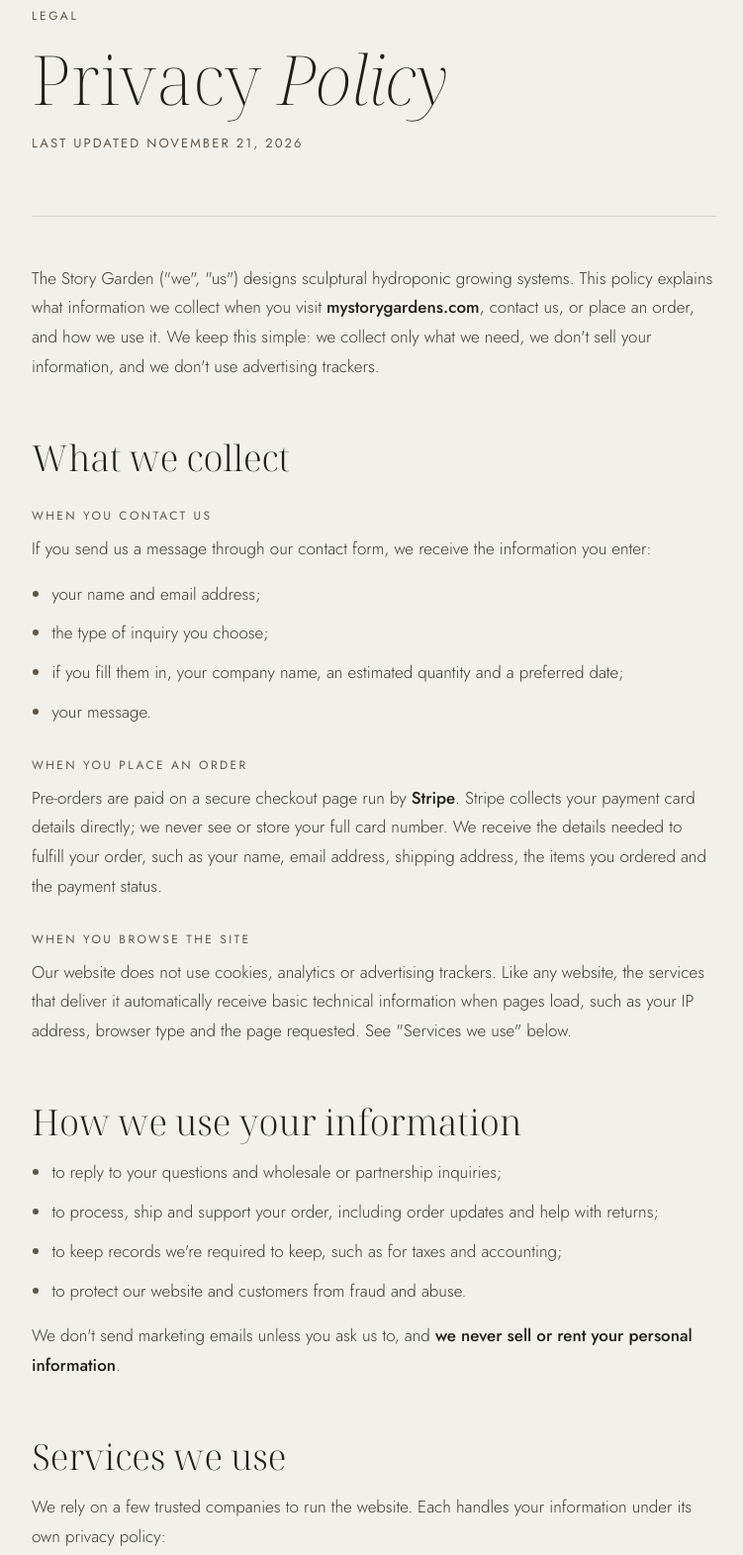
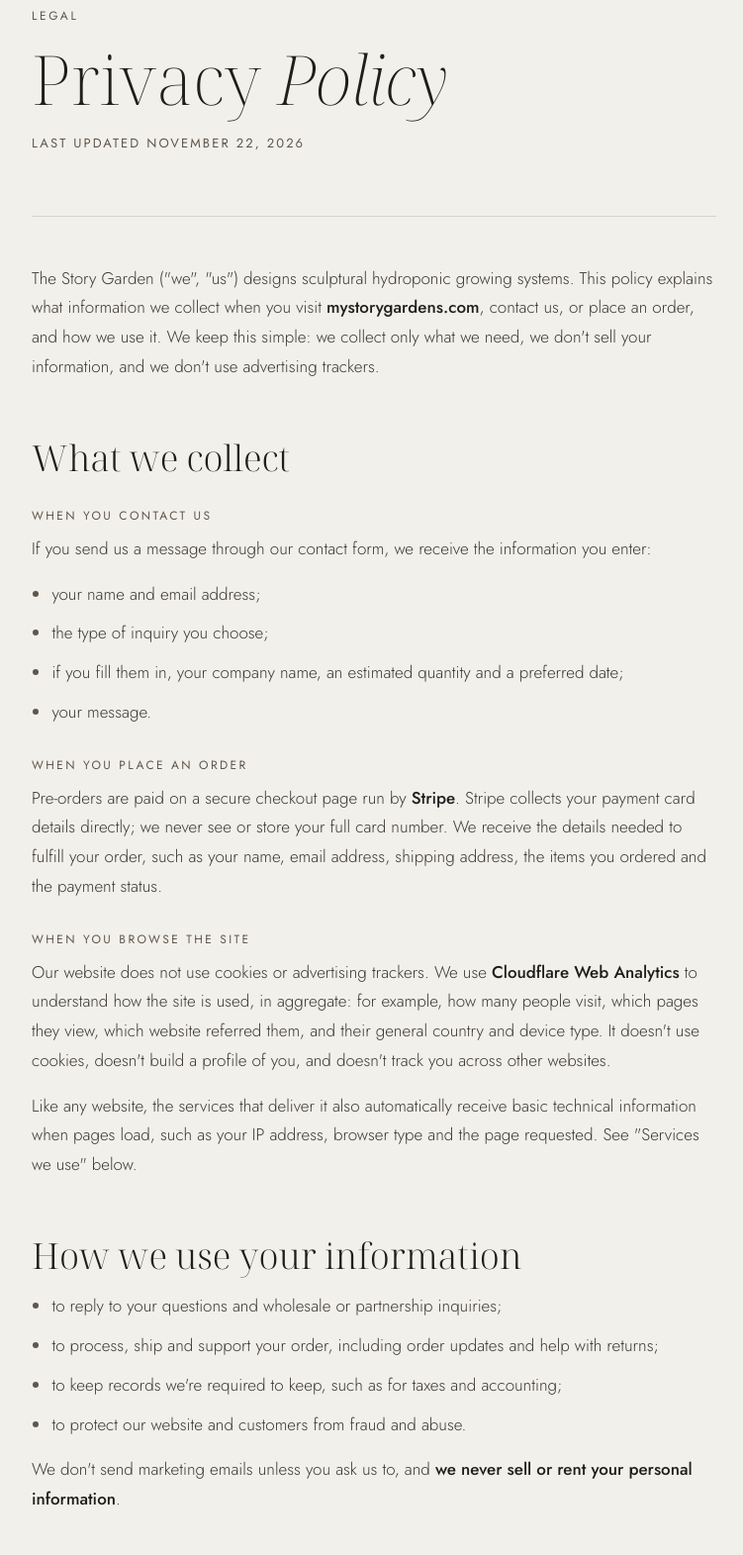
Before and after one commit to emmadembo/mystorygarden.me, a plain HTML site: page privacy.html in a window 1280 px wide. Shown: the part 180-1751 px from the top of the page at 99% size, without its empty margins (262-1013 px from the left). Drawn offline with Linux system fonts and the light colour scheme.

Commit message:
Add Cloudflare Web Analytics and update the privacy policy
Cookie-free Cloudflare Web Analytics beacon on both pages. The privacy
policy now describes it and lists Cloudflare under services we use.

```diff
--- a/privacy.html
+++ b/privacy.html
@@ -35,7 +35,7 @@
   <main class="container legal">
     <p class="label">Legal</p>
     <h1 class="title-xl">Privacy <em>Policy</em></h1>
-    <p class="legal-date">Last updated November 21, 2026</p>
+    <p class="legal-date">Last updated November 22, 2026</p>
 
     <div class="legal-body">
       <p>The Story Garden ("we", "us") designs sculptural hydroponic growing systems. This policy explains what information we collect when you visit <strong>mystorygardens.com</strong>, contact us, or place an order, and how we use it. We keep this simple: we collect only what we need, we don't sell your information, and we don't use advertising trackers.</p>
@@ -55,7 +55,8 @@
       <p>Pre-orders are paid on a secure checkout page run by <strong>Stripe</strong>. Stripe collects your payment card details directly; we never see or store your full card number. We receive the details needed to fulfill your order, such as your name, email address, shipping address, the items you ordered and the payment status.</p>
 
       <h3>When you browse the site</h3>
-      <p>Our website does not use cookies, analytics or advertising trackers. Like any website, the services that deliver it automatically receive basic technical information when pages load, such as your IP address, browser type and the page requested. See "Services we use" below.</p>
+      <p>Our website does not use cookies or advertising trackers. We use <strong>Cloudflare Web Analytics</strong> to understand how the site is used, in aggregate: for example, how many people visit, which pages they view, which website referred them, and their general country and device type. It doesn't use cookies, doesn't build a profile of you, and doesn't track you across other websites.</p>
+      <p>Like any website, the services that deliver it also automatically receive basic technical information when pages load, such as your IP address, browser type and the page requested. See "Services we use" below.</p>
 
       <h2>How we use your information</h2>
       <ul>
@@ -72,6 +73,7 @@
         <li><strong>Formspree</strong> receives contact-form messages and forwards them to us by email. It stores submissions and filters spam. <a href="https://formspree.io/legal/privacy-policy" rel="noopener">Formspree privacy policy</a></li>
         <li><strong>Stripe</strong> processes payments and runs our checkout page. <a href="https://stripe.com/privacy" rel="noopener">Stripe privacy policy</a></li>
         <li><strong>GitHub Pages</strong> hosts this website and may log technical information such as IP addresses for security. <a href="https://docs.github.com/en/site-policy/privacy-policies/github-general-privacy-statement" rel="noopener">GitHub privacy statement</a></li>
+        <li><strong>Cloudflare Web Analytics</strong> counts visits and page views anonymously, without cookies. <a href="https://www.cloudflare.com/privacypolicy/" rel="noopener">Cloudflare privacy policy</a></li>
         <li><strong>Google Fonts</strong> supplies the typefaces on this site, so your browser connects to Google to load them. <a href="https://policies.google.com/privacy" rel="noopener">Google privacy policy</a></li>
       </ul>
       <p>We may also share information if the law requires it, or to protect our rights or the safety of others.</p>
@@ -112,5 +114,8 @@
     </div>
   </footer>
 
+  <!-- Cloudflare Web Analytics (no cookies; anonymous visit counts) -->
+  <script type='module' src='https://static.cloudflareinsights.com/beacon.min.js' data-cf-beacon='{"token": "219ac2c219624229bdef65f859c8a93a"}'></script>
+  <!-- End Cloudflare Web Analytics -->
 </body>
 </html>
```
Also changed, not shown: index.html (+3 -0 lines).
